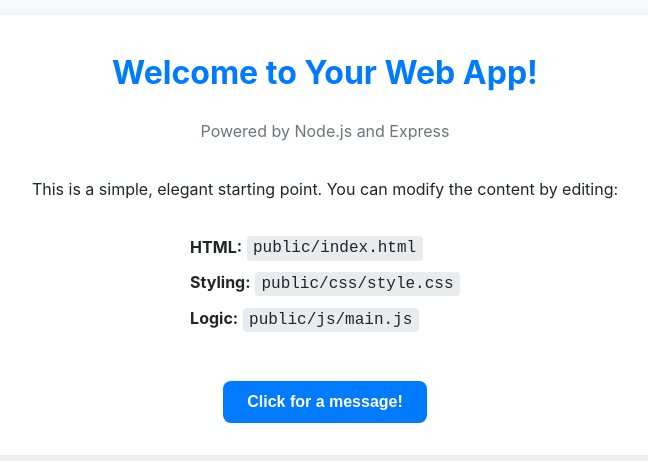
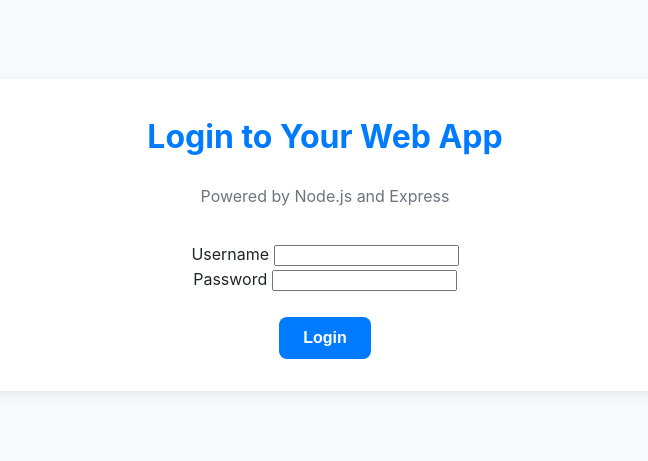
Before and after one commit to alero5466/sampleapp, a website: page public/index.html in a window 1280 px wide. Shown: the part 165-626 px from the top of the page, without its empty margins (315-963 px from the left). Drawn offline with Linux system fonts and the light colour scheme.

Commit message:
update to index

```diff
--- a/public/index.html
+++ b/public/index.html
@@ -10,22 +10,23 @@
 
     <div class="container">
         <header>
-            <h1>Welcome to Your Web App!</h1>
+            <h1>Login to Your Web App</h1>
             <p class="subtitle">Powered by Node.js and Express</p>
         </header>
 
         <main>
-            <p>This is a simple, elegant starting point. You can modify the content by editing:</p>
-            <ul>
-                <li><strong>HTML:</strong> <code>public/index.html</code></li>
-                <li><strong>Styling:</strong> <code>public/css/style.css</code></li>
-                <li><strong>Logic:</strong> <code>public/js/main.js</code></li>
-            </ul>
+            <form id="login-form">
+                <div class="form-group">
+                    <label for="username">Username</label>
+                    <input type="text" id="username" name="username" required>
+                </div>
+                <div class="form-group">
+                    <label for="password">Password</label>
+                    <input type="password" id="password" name="password" required>
+                </div>
+                <button type="submit">Login</button>
+            </form>
         </main>
-
-        <footer>
-            <button id="interactive-button">Click for a message!</button>
-        </footer>
     </div>
 
     <script src="/js/main.js"></script>
```
